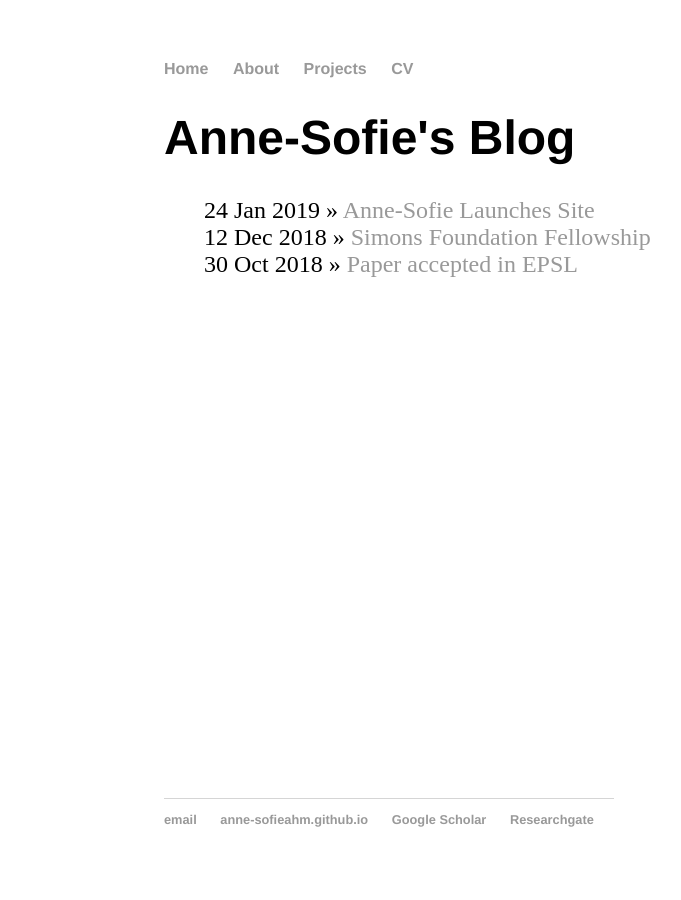
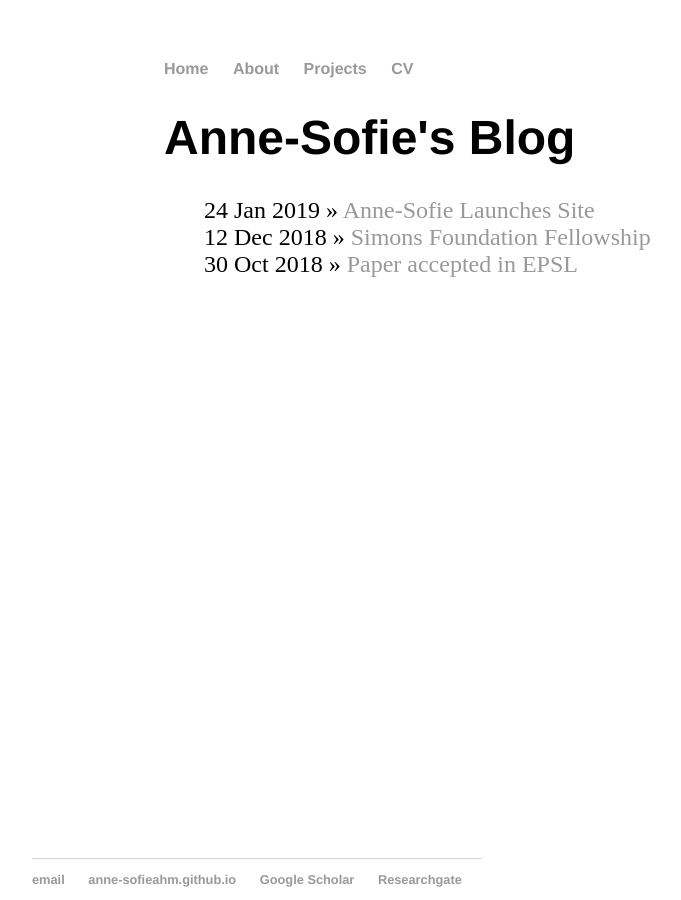
Before and after one commit to Anne-SofieAhm/Anne-SofieAhm.github.io, a Jekyll site: the page built from blog/index.html, in a window 1280 px wide. Shown: the whole page, without its empty margins (28-709 px from the left). Built offline with Jekyll 4.4.1, drawn with Linux system fonts in a browser that asks for light colours.

Commit message:
Update main.css

```diff
--- a/css/main.css
+++ b/css/main.css
@@ -42,7 +42,7 @@ footer {
     font-size: .8em;
     position: fixed;
     bottom: 0;
-    margin: 60px auto;
+    left: 60px;
 
 }
 
```
